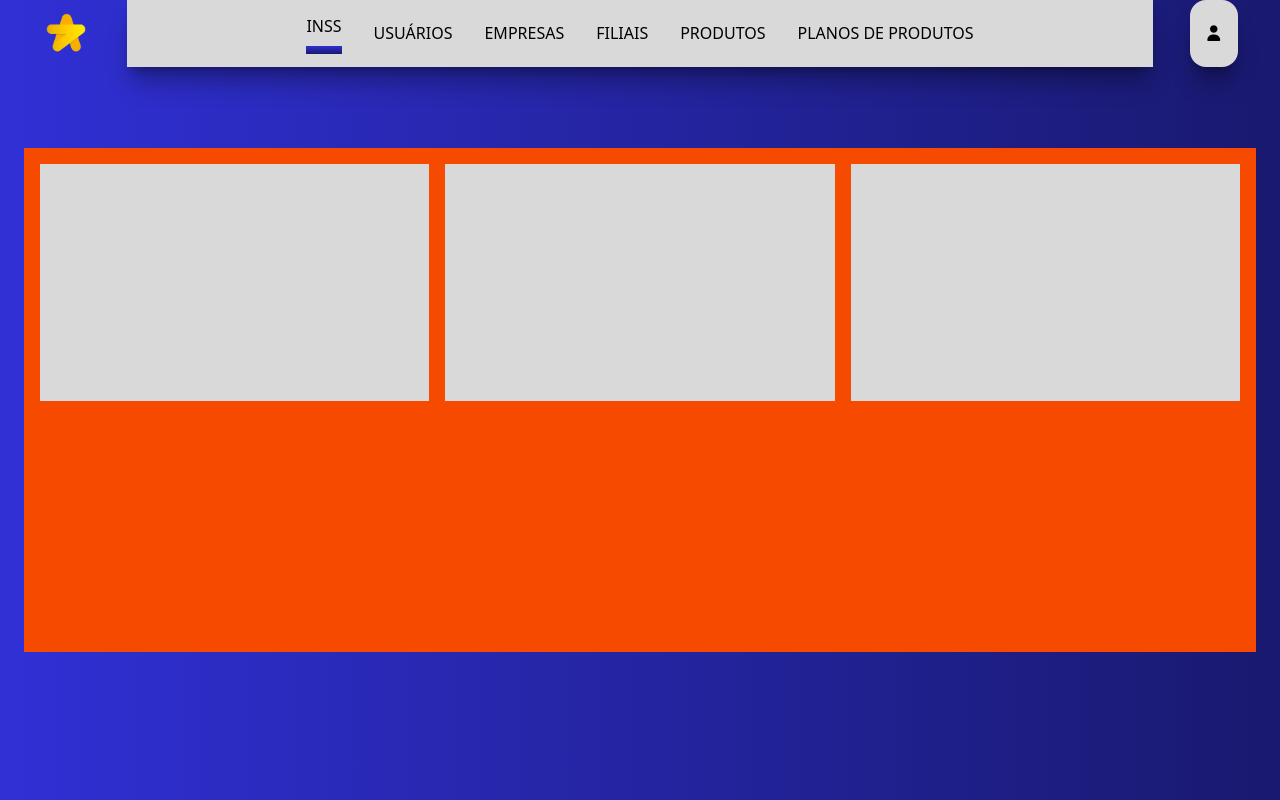
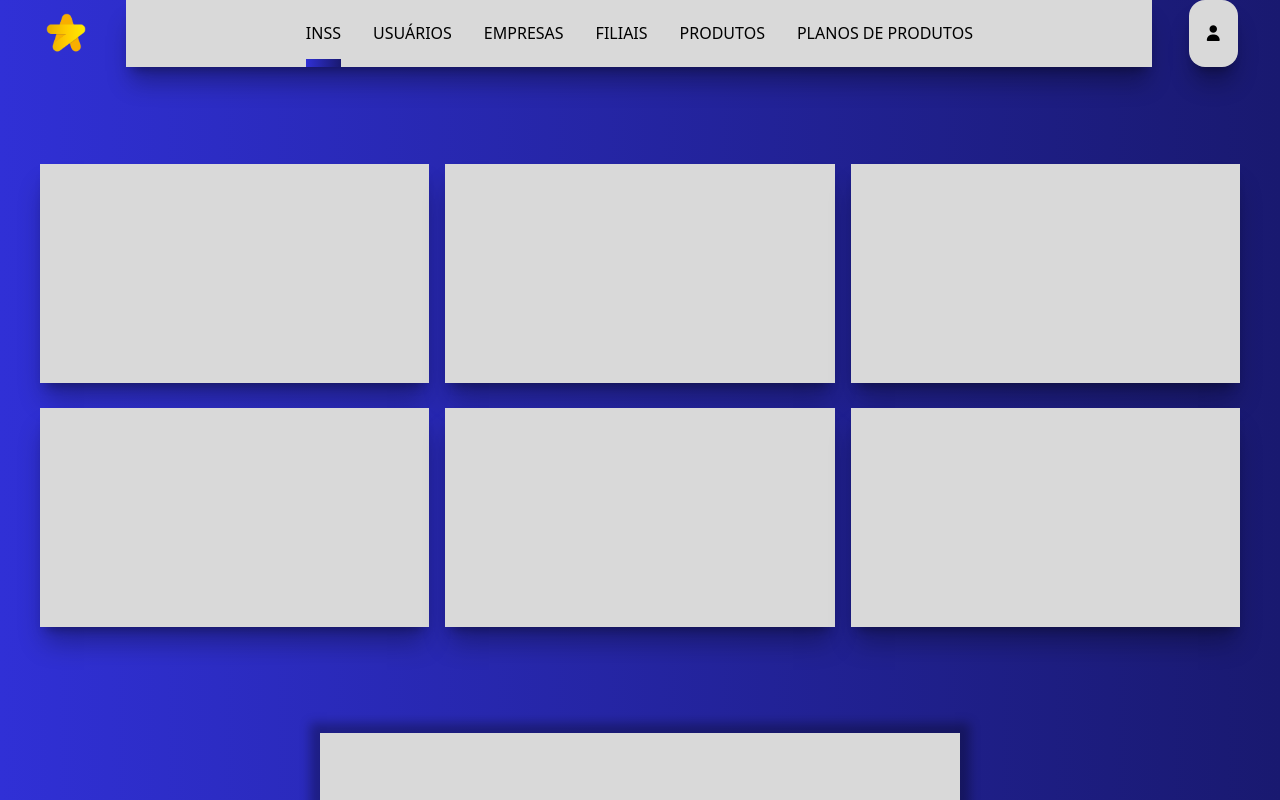
Before and after one commit to vini-lucas/zema-laravel-layout, a website: page src/index.html in a window 1280 px wide. Drawn offline with Linux system fonts and the light colour scheme.

Commit message:
feat: implementando pagina listar INSS

```diff
--- a/src/index.html
+++ b/src/index.html
@@ -22,20 +22,30 @@
         <!-- Navbar -->
         <nav
             class="bg-[#D9D9D9] h-full flex items-center gap-8 px-8 mx-auto w-[83.3%] justify-center shadow-xl shadow-black/30 font-medium">
-            <div class="block h-full items-center justify-center">
-                <span class="flex mt-3.5">INSS</span>
-                <span class="flex bg-linear-to-t from-[#191970] to-[#3030D6] w-full h-2 mt-2"></span>
+            <div class="relative flex h-full items-center justify-center">
+                <span>INSS</span>
+                <span class="absolute bottom-0 left-0 w-full h-2 bg-linear-to-l from-[#191970] to-[#3030D6]"></span>
             </div>
-            <span>USUÁRIOS</span>
-            <span>EMPRESAS</span>
-            <span>FILIAIS</span>
-            <span>PRODUTOS</span>
-            <span>PLANOS DE PRODUTOS</span>
+            <div class="relative flex h-full items-center justify-center">
+                <span>USUÁRIOS</span>
+            </div>
+            <div class="relative flex h-full items-center justify-center">
+                <span>EMPRESAS</span>
+            </div>
+            <div class="relative flex h-full items-center justify-center">
+                <span>FILIAIS</span>
+            </div>
+            <div class="relative flex h-full items-center justify-center">
+                <span>PRODUTOS</span>
+            </div>
+            <div class="relative flex h-full items-center justify-center">
+                <span>PLANOS DE PRODUTOS</span>
+            </div>
         </nav>
 
         <!-- Ícone de perfil -->
         <div
-            class="bg-[#D9D9D9] h-full w-12 rounded-2xl flex items-center justify-center ml-auto mr-auto shadow-xl shadow-black/30">
+            class="bg-[#D9D9D9] h-full w-[4%] rounded-2xl flex items-center justify-center ml-auto mr-auto shadow-xl shadow-black/30">
             <i class="fa-solid fa-user"></i>
         </div>
     </div>
@@ -45,20 +55,40 @@
         <section class="flex flex-col h-[63%] w-[96.25%]">
 
             <!-- Linha de três propostas -->
-            <div class="inline-flex w-full h-full bg-orange-600">
+            <div class="inline-flex w-full h-[50%]">
 
                 <!-- Modal de cada proposta -->
-                <div class="flex bg-[#D9D9D9] w-[32.47%] h-[47%] ml-[1.30%] mr-[0.65%] mt-[1.30%]">
+                <div class="flex bg-[#D9D9D9] w-[32.47%] h-[87%] ml-[1.30%] mr-[0.65%] mt-[1.30%] shadow-xl shadow-black/30">
 
                 </div>
 
                 <!-- Modal de cada proposta -->
-                <div class="flex bg-[#D9D9D9] w-[32.47%] h-[47%] mr-[0.65%] ml-[0.65%] mt-[1.30%]">
+                <div class="flex bg-[#D9D9D9] w-[32.47%] h-[87%] mr-[0.65%] ml-[0.65%] mt-[1.30%] mb-[0.65%] shadow-xl shadow-black/30">
 
                 </div>
 
                 <!-- Modal de cada proposta -->
-                <div class="flex bg-[#D9D9D9] w-[32.47%] h-[47%] ml-[0.65%] mr-[1.30%] mt-[1.30%]">
+                <div class="flex bg-[#D9D9D9] w-[32.47%] h-[87%] ml-[0.65%] mr-[1.30%] mt-[1.30%] mb-[0.65%] shadow-xl shadow-black/30">
+
+                </div>
+
+            </div>
+
+            <!-- Linha de três propostas -->
+            <div class="inline-flex w-full h-[50%]">
+
+                <!-- Modal de cada proposta -->
+                <div class="flex bg-[#D9D9D9] w-[32.47%] h-[87%] ml-[1.30%] mr-[0.65%] mt-[0.65%] mb-[1.30%] shadow-xl shadow-black/30">
+
+                </div>
+
+                <!-- Modal de cada proposta -->
+                <div class="flex bg-[#D9D9D9] w-[32.47%] h-[87%] mr-[0.65%] ml-[0.65%] mt-[0.65%] mb-[1.30%] shadow-xl shadow-black/30">
+
+                </div>
+
+                <!-- Modal de cada proposta -->
+                <div class="flex bg-[#D9D9D9] w-[32.47%] h-[87%] ml-[0.65%] mr-[1.30%] mt-[0.65%] mb-[1.30%] shadow-xl shadow-black/30">
 
                 </div>
 
@@ -67,6 +97,13 @@
         </section>
     </div>
 
+    <!-- Rodapé -->
+    <footer class="w-full h-[8.33%] absolute bottom-0 flex justify-center">
+        <div class="w-[50%] h-full bg-[#D9D9D9] shadow-[0px_0px_10px_10px_rgba(0,0,0,0.3)]">
+
+        </div>
+    </footer>
+
 </body>
 
 </html>
```
Also changed, not shown: src/output.css.
